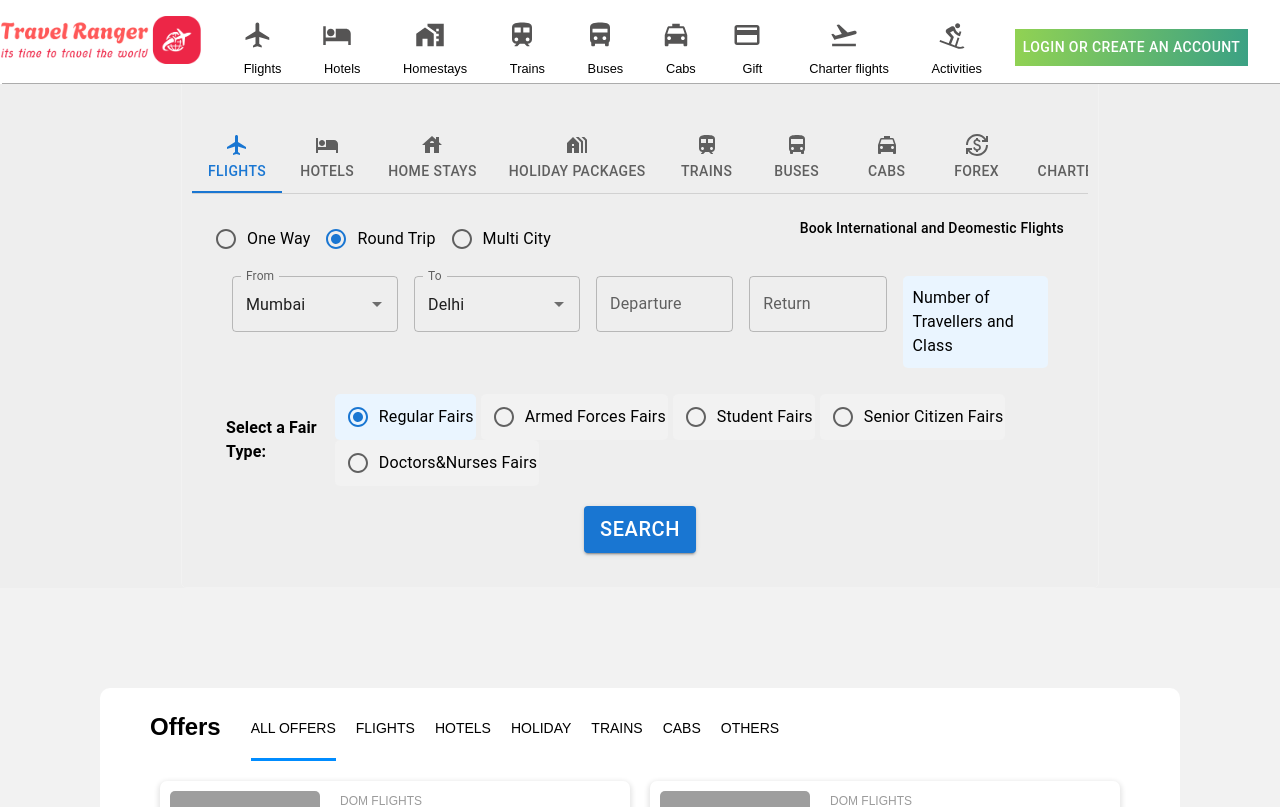
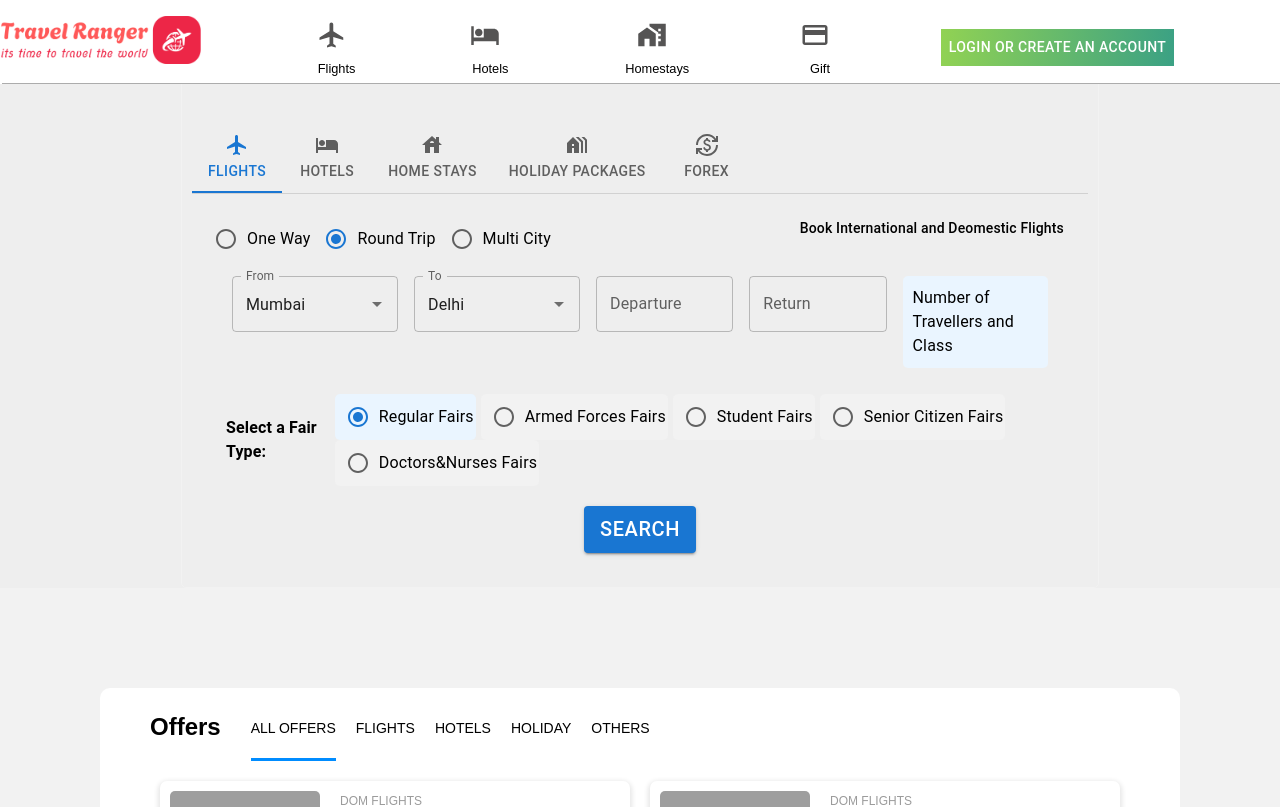
Before and after one commit to jeewan652/tour-and-travel-website, a React (Create React App) app in the folder TravelRanger/: page / in a window 1280 px wide. Shown: the top 807 px of the page. Built offline with nearby package versions, Linux system fonts and the light colour scheme; grey boxes are pictures that could not be loaded.

Commit message:
Superfluous page removals

```diff
--- a/TravelRanger/src/components/Carousal.jsx
+++ b/TravelRanger/src/components/Carousal.jsx
@@ -69,20 +69,6 @@ export const Carousal = () => {
               style={{ borderBottom: offers === 3 ? "3px solid #008cff" : "" }}
             >
               HOLIDAY
-            </p>
-            <p
-              className="indLinks"
-              onClick={() => setOffers(4)}
-              style={{ borderBottom: offers === 4 ? "3px solid #008cff" : "" }}
-            >
-              TRAINS
-            </p>
-            <p
-              className="indLinks"
-              onClick={() => setOffers(5)}
-              style={{ borderBottom: offers === 5 ? "3px solid #008cff" : "" }}
-            >
-              CABS
             </p>
             <p
               className="indLinks"
--- a/TravelRanger/src/components/Header.jsx
+++ b/TravelRanger/src/components/Header.jsx
@@ -177,23 +177,10 @@ export default function Header() {
             label="Holiday Packages"
             {...a11yProps(3)}
           />
-          <Tab icon={<TrainIcon />} label="Trains" {...a11yProps(4)} />
-          <Tab icon={<DirectionsBusIcon />} label="Buses" {...a11yProps(5)} />
-          <Tab icon={<LocalTaxiIcon />} label="Cabs" {...a11yProps(6)} />
           <Tab
             icon={<CurrencyExchangeIcon />}
             label="Forex"
             {...a11yProps(7)}
-          />
-          <Tab
-            icon={<FlightTakeoffIcon />}
-            label="Charter Flights"
-            {...a11yProps(8)}
-          />
-          <Tab
-            icon={<NaturePeopleIcon />}
-            label="Activities"
-            {...a11yProps(9)}
           />
         </Tabs>
       </Box>
--- a/TravelRanger/src/components/Navbar.jsx
+++ b/TravelRanger/src/components/Navbar.jsx
@@ -93,28 +93,7 @@ const Navbar = () => {
                 <p style={{ marginTop: "0px" }}>Homestays</p>
               </div>
 
-              <div onClick={handleClickTrain}>
-                <span>
-                  <TrainIcon style={{ fontSize: 30, padding: 4 }}></TrainIcon>
-                </span>
-                <p style={{ marginTop: "0px" }}>Trains</p>
-              </div>
-              <div onClick={handleClickBus}>
-                <span>
-                  <DirectionsBusFilledIcon
-                    style={{ fontSize: 30, padding: 4 }}
-                  ></DirectionsBusFilledIcon>
-                </span>
-                <p style={{ marginTop: "0px" }}>Buses</p>
-              </div>
-              <div onClick={handleClickCabs}>
-                <span>
-                  <LocalTaxiIcon
-                    style={{ fontSize: 30, padding: 4 }}
-                  ></LocalTaxiIcon>
-                </span>
-                <p style={{ marginTop: "0px" }}>Cabs</p>
-              </div>
+
               <div onClick={handleClickVisa}>
                 <span>
                   <CreditCardIcon
@@ -122,22 +101,6 @@ const Navbar = () => {
                   ></CreditCardIcon>
                 </span>
                 <p style={{ marginTop: "0px" }}>Gift</p>
-              </div>
-              <div onClick={handleClickCharter}>
-                <span>
-                  <FlightTakeoffIcon
-                    style={{ fontSize: 30, padding: 4 }}
-                  ></FlightTakeoffIcon>
-                </span>
-                <p>Charter flights</p>
-              </div>
-              <div onClick={handleClickActivities}>
-                <span>
-                  <DownhillSkiingIcon
-                    style={{ fontSize: 30, padding: 4 }}
-                  ></DownhillSkiingIcon>
-                </span>
-                <p>Activities</p>
               </div>
 
               <div
```
